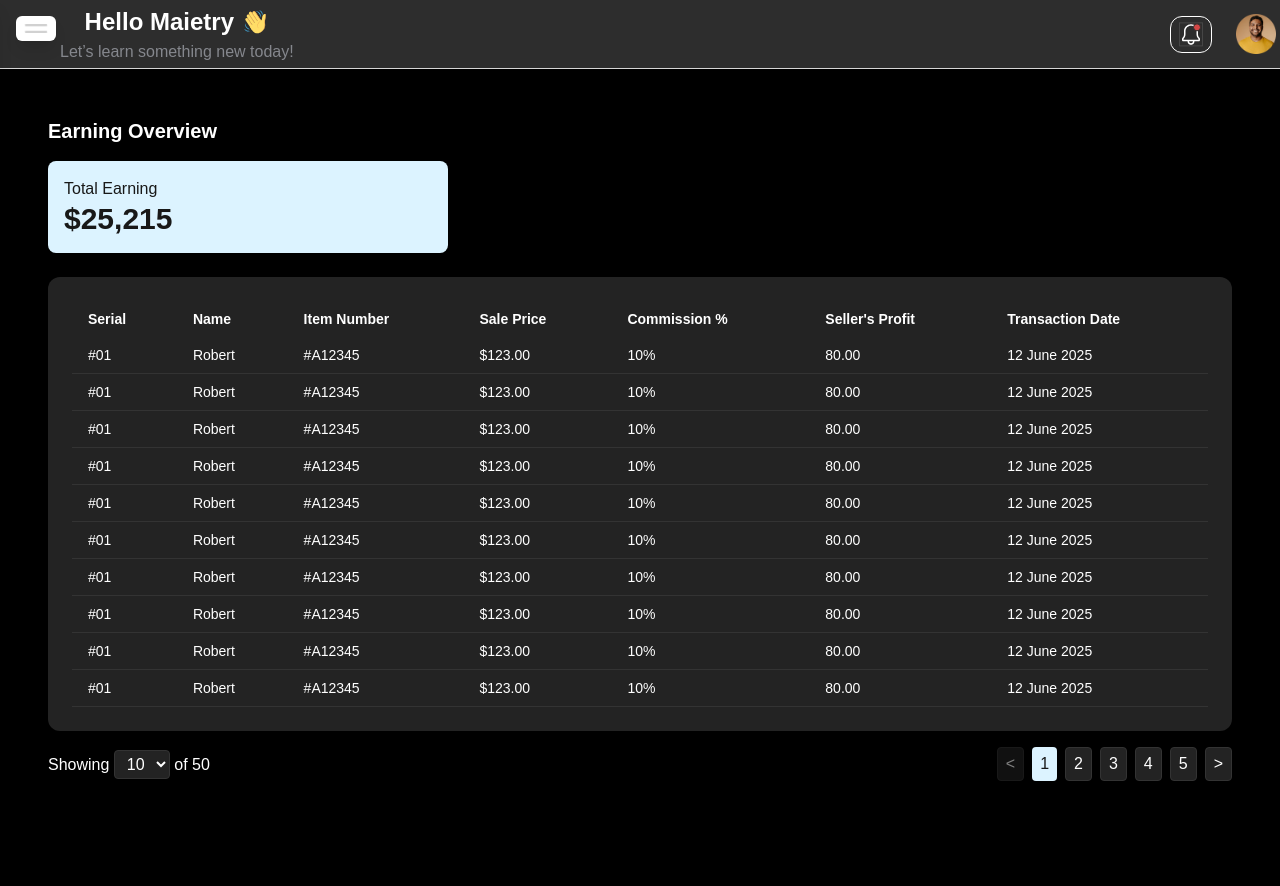
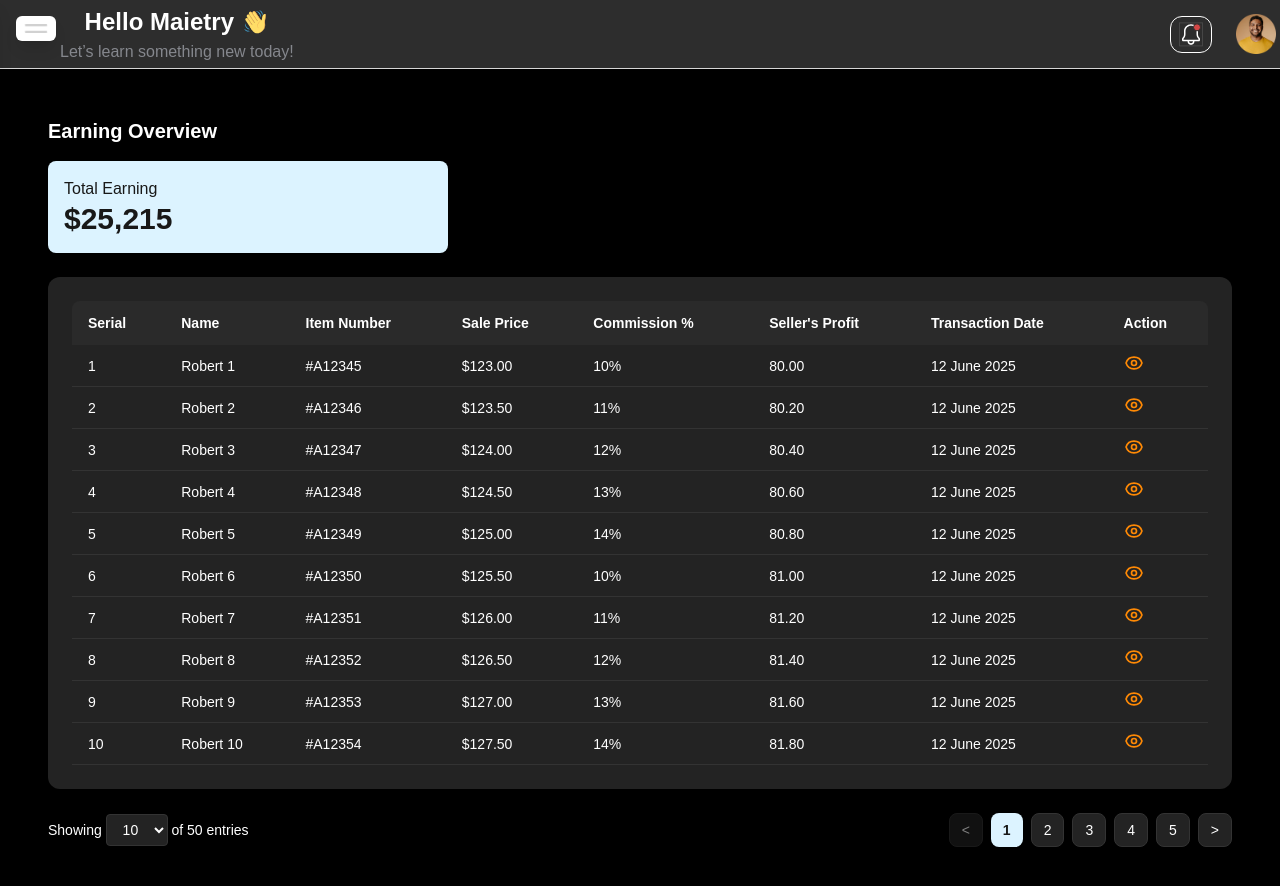
Before and after one commit to alzinan1234/Arkive-admin-panel, a Next.js app: page /admin/earning in a window 1280 px wide. Shown: the top 886 px of the page. Built offline with nearby package versions, Linux system fonts and the light colour scheme.

Commit message:
update earning page

```diff
--- a/src/app/admin/earning/[id]/page.js
+++ b/src/app/admin/earning/[id]/page.js
@@ -1,153 +1,168 @@
-// app/vendor/earnings/[id]/page.js
+// src/app/earnings/[id]/page.jsx
 "use client";
 
-import React, { useState, useEffect } from 'react';
-import { useRouter } from 'next/navigation';
-import Image from 'next/image';
-import { X } from 'lucide-react';
+import React, { useState, useEffect } from "react";
+import { useRouter } from "next/navigation"; // Import useRouter for navigation
+import { motion } from "framer-motion"; // Only motion is needed, AnimatePresence is for conditional rendering within one component
 
-// Import your dummy data (assuming you have a centralized data source)
-// For demonstration, I'll copy the relevant dummy data structure here.
-// In a real application, you'd import 'mockOrders' or 'dummyWeeklyData' directly.
-const allTransactions = [
-    ...Array.from({ length: 90 }).map((_, i) => ({
-        serial: `INV093${i}`,
-        userName: "Nothing Studio",
-        userType: "Service provider",
-        subscriptionType: "Annual Fee",
-        amount: 50,
-        accNumber: `4548465446`,
-        date: `Aug. 15, 2023 02:29 PM`,
-        fullName: "Jane Cooper",
-        email: "abc@example.com",
-        phone: "(319) 555-0115",
-        transactionID: `TXN${100000 + i}`,
-        accHolderName: "Wade Warren",
-        receivedAmount: 50,
-        detectPercentage: 10,
-        finalAmount: 45,
-        userImagePath: "/image/user-photo.png",
-    })),
-    ...Array.from({ length: 75 }).map((_, i) => ({
-        serial: `INV094${i}`,
-        userName: "Design Co.",
-        userType: "Agency",
-        subscriptionType: "Monthly Subscription",
-        amount: 150,
-        accNumber: `987654321${i % 10}`,
-        date: `Sep. 01, 2023 10:00 AM`,
-        fullName: "John Doe",
-        email: "john.doe@example.com",
-        phone: "(123) 456-7890",
-        transactionID: `TXN${200000 + i}`,
-        accHolderName: "Alice Smith",
-        receivedAmount: 150,
-        detectPercentage: 15,
-        finalAmount: 127.5,
-        userImagePath: "/image/user-photo.png",
-    })),
-];
+// Dummy data for demonstration (ideally, this would be fetched from an API)
+const dummyData = Array.from({ length: 50 }).map((_, i) => ({
+  id: i + 1, // Add a unique ID for better keying
+  name: `Robert ${i + 1}`,
+  itemNumber: `#A${12345 + i}`,
+  salePrice: `$${(123 + i * 0.5).toFixed(2)}`,
+  commission: `${(10 + i % 5)}%`,
+  profit: `${(80 + i * 0.2).toFixed(2)}`,
+  date: `12 June 2025`,
+  description: `Detailed description for item #A${12345 + i}. This item was sold on 12 June 2025, generating a significant profit. Buyer: Customer ${i % 10 + 1}, Payment Method: Card ending in **** ${1234 + i % 100}.`,
+  buyer: `Customer ${i % 10 + 1}`,
+  paymentMethod: `Card ending in **** ${1234 + i % 100}`,
+}));
 
+export default function EarningDetailsPage({ params }) {
+  const router = useRouter();
+  const earningId = params.id; // Get the ID from the URL params
 
-const TransactionDetailsPage = ({ params }) => {
-    const router = useRouter();
-    const { id } = params; // Get the transaction ID from the URL
-    const [transaction, setTransaction] = useState(null);
+  const [earningDetails, setEarningDetails] = useState(null);
+  const [loading, setLoading] = useState(true);
+  const [error, setError] = useState(null);
 
   useEffect(() => {
-        if (id) {
-            // In a real application, you would fetch this from an API
-            // For now, we'll find it in our combined dummy data
-            const foundTransaction = allTransactions.find(t => t.transactionID === id);
-            setTransaction(foundTransaction);
+    if (earningId) {
+      const fetchDetails = async () => {
+        try {
+          setLoading(true);
+          setError(null);
+          // Simulate API call delay
+          await new Promise(resolve => setTimeout(resolve, 300));
+
+          // Find the item from dummyData based on the ID
+          const foundItem = dummyData.find(item => item.id === Number(earningId));
+
+          if (foundItem) {
+            setEarningDetails(foundItem);
+          } else {
+            setError('Earning record not found.');
           }
-    }, [id]);
-
-    const handleClose = () => {
-        router.back(); // Go back to the previous page (EarningsTable)
+        } catch (err) {
+          console.error("Failed to fetch earning details:", err);
+          setError('Failed to load earning details.');
+        } finally {
+          setLoading(false);
+        }
       };
 
-    if (!transaction) {
+      fetchDetails();
+    }
+  }, [earningId]);
+
+  if (loading) {
     return (
-            <div className="min-h-screen flex items-center justify-center bg-gray-100 text-gray-800">
-                <p>Loading transaction details or transaction not found...</p>
+      <div className="min-h-screen flex items-center justify-center bg-[#121212] text-white">
+        <p>Loading earning details...</p>
       </div>
     );
   }
 
-    // Determine the user image to display
-    const userImage = transaction.userImagePath || "/image/default-user.png"; // Fallback if userImagePath is missing
+  if (error) {
+    return (
+      <div className="min-h-screen flex flex-col items-center justify-center bg-[#121212] text-red-500 p-4">
+        <p className="mb-4">Error: {error}</p>
+        <button
+          onClick={() => router.back()}
+          className="px-6 py-3 bg-[#DCF3FF] text-[#181818] font-semibold rounded-md hover:bg-white transition-colors duration-200 focus:outline-none focus:ring-2 focus:ring-[#DCF3FF]"
+        >
+          Go Back
+        </button>
+      </div>
+    );
+  }
+
+  if (!earningDetails) {
+    return (
+      <div className="min-h-screen flex flex-col items-center justify-center bg-[#121212] text-white p-4">
+        <p className="mb-4">Earning record not found for ID: {earningId}.</p>
+        <button
+          onClick={() => router.back()}
+          className="px-6 py-3 bg-[#DCF3FF] text-[#181818] font-semibold rounded-md hover:bg-white transition-colors duration-200 focus:outline-none focus:ring-2 focus:ring-[#DCF3FF]"
+        >
+          Go Back
+        </button>
+      </div>
+    );
+  }
 
   return (
-        <div className="relative min-h-screen bg-gray-100 flex items-center justify-center p-4">
-            <style jsx global>{`
-                @import url('https://fonts.googleapis.com/css2?family=Inter:wght@400;500;600;700&display=swap');
-                body {
-                    font-family: 'Inter', sans-serif;
-                }
-            `}</style>
-            <div className="relative bg-white rounded-xl shadow-lg p-6 max-w-md w-full sm:p-8">
-                {/* Close Button (Red Circle with White X) */}
+    <motion.div
+      className="min-h-screen bg-[#121212] font-inter text-white p-4 sm:p-8"
+      initial={{ opacity: 0, y: 20 }} // Animation for page entry
+      animate={{ opacity: 1, y: 0 }}
+      transition={{ duration: 0.5 }}
+    >
+      <div className="max-w-4xl mx-auto bg-[#232323] rounded-xl p-6 sm:p-8 shadow-2xl">
+        <div className="flex justify-between items-center mb-6">
+          <h1 className="text-2xl sm:text-3xl font-bold text-[#DCF3FF]">Earning Details </h1>
           <button
-                    onClick={handleClose}
-                    className="absolute -top-3 -right-3 w-10 h-10 bg-[#B92921] rounded-full flex items-center justify-center shadow-md hover:bg-red-700 transition-colors duration-200"
+            onClick={() => router.back()}
+            className="text-gray-400 hover:text-white transition-colors duration-200"
+            aria-label="Go back"
           >
-                    <X className="text-white" size={24} strokeWidth={2} />
+            <svg xmlns="http://www.w3.org/2000/svg" className="h-6 w-6" fill="none" viewBox="0 0 24 24" stroke="currentColor">
+              <path strokeLinecap="round" strokeLinejoin="round" strokeWidth="2" d="M6 18L18 6M6 6l12 12" />
+            </svg>
           </button>
-
-                <div className="flex flex-col items-center sm:flex-row sm:items-start sm:gap-6 mb-6">
-                    {/* User Image */}
-                    <div className="flex-shrink-0 mb-4 sm:mb-0">
-                        <Image
-                            src={userImage}
-                            alt="User"
-                            width={100}
-                            height={100}
-                            className="rounded-full object-cover border border-gray-200"
-                            onError={(e) => { e.target.onerror = null; e.target.src = "/image/default-user.png"; }} // Fallback image if userImagePath fails
-                            unoptimized // Add unoptimized if image optimization causes issues with external URLs
-                        />
         </div>
 
-                    {/* User Details */}
-                    <div className="text-center sm:text-left">
-                        <p className="text-gray-800 text-lg font-semibold mb-1">Full name : {transaction.fullName}</p>
-                        <p className="text-gray-600 text-sm mb-1">Email: {transaction.email}</p>
-                        <p className="text-gray-600 text-sm">Phone number: {transaction.phone}</p>
+        <div className="grid grid-cols-1 md:grid-cols-2 gap-4 mb-6">
+          <div>
+            <p className="text-gray-400">Name:</p>
+            <p className="text-lg font-medium">{earningDetails.name}</p>
+          </div>
+          <div>
+            <p className="text-gray-400">Item Number:</p>
+            <p className="text-lg font-medium">{earningDetails.itemNumber}</p>
+          </div>
+          <div>
+            <p className="text-gray-400">Sale Price:</p>
+            <p className="text-lg font-medium">{earningDetails.salePrice}</p>
+          </div>
+          <div>
+            <p className="text-gray-400">Commission:</p>
+            <p className="text-lg font-medium">{earningDetails.commission}</p>
+          </div>
+          <div>
+            <p className="text-gray-400">Sellers Profit:</p>
+            <p className="text-lg font-medium">{earningDetails.profit}</p>
+          </div>
+          <div>
+            <p className="text-gray-400">Transaction Date:</p>
+            <p className="text-lg font-medium">{earningDetails.date}</p>
           </div>
         </div>
 
-                <h3 className="text-gray-800 text-xl font-bold mb-4 border-b pb-2 border-gray-200">Transaction Details :</h3>
+        <div className="mb-6">
+          <p className="text-gray-400">Description:</p>
+          <p className="text-base">{earningDetails.description}</p>
+        </div>
 
-                {/* Transaction Details */}
-                <div className="grid grid-cols-2 gap-y-3 text-sm">
-                    <p className="text-gray-600 font-medium">Transaction ID :</p>
-                    <p className="text-right text-gray-800 font-semibold">{transaction.transactionID}</p>
-
-                    <p className="text-gray-600 font-medium">A/C holder name:</p>
-                    <p className="text-right text-gray-800">{transaction.accHolderName}</p>
-
-                    <p className="text-gray-600 font-medium">A/C number:</p>
-                    <p className="text-right text-gray-800">
-                        {/* Mask account number */}
-                        {transaction.accNumber ? `**** **** *${transaction.accNumber.slice(-3)}` : 'N/A'}
-                    </p>
-
-                    <p className="text-gray-600 font-medium">Received amount:</p>
-                    <p className="text-right text-gray-800">${transaction.receivedAmount.toFixed(2)}</p>
-
-                    <p className="text-gray-600 font-medium">Detect Percentage:</p>
-                    <p className="text-right text-gray-800">
-                        {/* Assuming detectPercentage is a number representing a dollar amount here */}
-                        ${transaction.detectPercentage.toFixed(2)}
-                    </p>
-
-                    <p className="text-gray-800 font-semibold text-base">Final Amount:</p>
-                    <p className="text-right text-gray-800 font-semibold text-base">${transaction.finalAmount.toFixed(2)}</p>
+        <div className="grid grid-cols-1 md:grid-cols-2 gap-4">
+          <div>
+            <p className="text-gray-400">Buyer:</p>
+            <p className="text-base">{earningDetails.buyer}</p>
+          </div>
+          <div>
+            <p className="text-gray-400">Payment Method:</p>
+            <p className="text-base">{earningDetails.paymentMethod}</p>
           </div>
         </div>
+
+        <button
+          onClick={() => router.back()}
+          className="mt-8 w-full px-6 py-3 bg-[#DCF3FF] text-[#181818] font-semibold rounded-md hover:bg-white transition-colors duration-200 focus:outline-none focus:ring-2 focus:ring-[#DCF3FF]"
+        >
+          Go Back to List
+        </button>
       </div>
+    </motion.div>
   );
-};
-
-export default TransactionDetailsPage;
+}
--- a/src/components/EarningsTables/EarningsTable.jsx
+++ b/src/components/EarningsTables/EarningsTable.jsx
@@ -1,77 +1,139 @@
-// components/EarningsTable.js
 "use client";
 
 import React, { useState } from "react";
+import { useRouter } from "next/navigation"; // Import useRouter
 
 // Dummy data for demonstration
 const dummyData = Array.from({ length: 50 }).map((_, i) => ({
-  serial: "#01",
-  name: "Robert",
-  itemNumber: "#A12345",
-  salePrice: "$123.00",
-  commission: "10%",
-  profit: "80.00",
-  date: "12 June 2025",
+  id: i + 1, // Add a unique ID for better keying
+  name: `Robert ${i + 1}`,
+  itemNumber: `#A${12345 + i}`,
+  salePrice: `$${(123 + i * 0.5).toFixed(2)}`,
+  commission: `${(10 + i % 5)}%`,
+  profit: `${(80 + i * 0.2).toFixed(2)}`,
+  date: `12 June 2025`, // Keeping date static for simplicity
 }));
 
-const itemsPerPage = 10;
+export default function EarningsTable() {
+  const router = useRouter(); // Initialize useRouter
+  const [currentPage, setCurrentPage] = useState(1);
+  const [itemsPerPage, setItemsPerPage] = useState(10); // State for items per page
 
-export default function EarningsTable() {
-  const [currentPage, setCurrentPage] = useState(1);
   const totalPages = Math.ceil(dummyData.length / itemsPerPage);
   const paginatedData = dummyData.slice(
     (currentPage - 1) * itemsPerPage,
     currentPage * itemsPerPage
   );
 
+  // Handle change in items per page dropdown
+  const handleItemsPerPageChange = (e) => {
+    setItemsPerPage(Number(e.target.value));
+    setCurrentPage(1); // Reset to first page when items per page changes
+  };
+
+  // Handle click on the view icon
+  const handleViewDetails = (id) => {
+    router.push(`/admin/earning/${id}`); // Navigate to the dynamic details page
+  };
+
   return (
-    <div className=" min-h-screen p-8">
+    <div className="min-h-screen p-4 sm:p-8  font-inter">
+      {/* Earnings Overview Card */}
       <h2 className="text-white text-xl font-bold mb-4">Earning Overview</h2>
-      <div className="bg-[#DCF3FF] rounded-lg p-4 mb-6 w-[400px]">
-        <div className="text-[#181818] text-md">Total Earning</div>
+      <div className="bg-[#DCF3FF] rounded-lg p-4 mb-6 w-full sm:w-[400px] shadow-lg">
+        <div className="text-[#181818] text-md font-medium">Total Earning</div>
         <div className="text-3xl font-bold text-[#181818]">$25,215</div>
       </div>
-      <div className="bg-[#232323] rounded-xl p-6">
-        <table className="w-full text-sm text-white">
-          <thead>
-            <tr className="text-left">
-              <th className="py-2 px-4">Serial</th>
-              <th className="py-2 px-4">Name</th>
-              <th className="py-2 px-4">Item Number</th>
-              <th className="py-2 px-4">Sale Price</th>
-              <th className="py-2 px-4">Commission %</th>
-              <th className="py-2 px-4">Seller's Profit</th>
-              <th className="py-2 px-4">Transaction Date</th>
+
+      {/* Earnings Table */}
+      <div className="bg-[#232323] rounded-xl p-4 sm:p-6 shadow-xl overflow-x-auto">
+        <table className="w-full text-sm text-white table-auto">
+          <thead className="text-left bg-[#2a2a2a]">
+            <tr>
+              <th className="py-3 px-4 rounded-tl-lg">Serial</th>
+              <th className="py-3 px-4">Name</th>
+              <th className="py-3 px-4">Item Number</th>
+              <th className="py-3 px-4">Sale Price</th>
+              <th className="py-3 px-4">Commission %</th>
+              <th className="py-3 px-4">Seller's Profit</th>
+              <th className="py-3 px-4">Transaction Date</th>
+              <th className="py-3 px-4 rounded-tr-lg">Action</th>
             </tr>
           </thead>
           <tbody>
             {paginatedData.map((item, idx) => (
-              <tr key={idx} className="border-b border-[#333]">
-                <td className="py-2 px-4">{item.serial}</td>
+              <tr key={item.id} className="border-b border-[#333] hover:bg-[#2a2a2a] transition-colors duration-200">
+                <td className="py-2 px-4">
+                  {(currentPage - 1) * itemsPerPage + idx + 1}
+                </td>
                 <td className="py-2 px-4">{item.name}</td>
                 <td className="py-2 px-4">{item.itemNumber}</td>
                 <td className="py-2 px-4">{item.salePrice}</td>
                 <td className="py-2 px-4">{item.commission}</td>
                 <td className="py-2 px-4">{item.profit}</td>
                 <td className="py-2 px-4">{item.date}</td>
+                <td className="py-2 px-4">
+                  {/* View Icon */}
+                  <button
+                    onClick={() => handleViewDetails(item.id)} // Call handler on click
+                    className="text-[#DCF3FF] hover:text-white transition-colors duration-200"
+                    aria-label={`View details for ${item.name}`}
+                    title="View Details"
+                  >
+                    <svg
+                      className="h-5 w-5 text-orange-400 cursor-pointer"
+                      fill="none"
+                      stroke="currentColor"
+                      viewBox="0 0 24 24"
+                      xmlns="http://www.w3.org/2000/svg"
+                    >
+                      <path
+                        strokeLinecap="round"
+                        strokeLinejoin="round"
+                        strokeWidth="2"
+                        d="M15 12a3 3 0 11-6 0 3 3 0 016 0z"
+                      ></path>
+                      <path
+                        strokeLinecap="round"
+                        strokeLinejoin="round"
+                        strokeWidth="2"
+                        d="M2.458 12C3.732 7.943 7.523 5 12 5c4.478 0 8.268 2.943 9.542 7-1.274 4.057-5.064 7-9.542 7-4.477 0-8.268-2.943-9.542-7z"
+                      ></path>
+                    </svg>
+                  </button>
+                </td>
               </tr>
             ))}
           </tbody>
         </table>
       </div>
-      <div className="flex justify-between items-center mt-4 text-white">
-        <div>
+
+      {/* Pagination Controls */}
+      <div className="flex flex-col sm:flex-row justify-between items-center mt-6 text-white text-sm">
+        {/* Items per page dropdown */}
+        <div className="mb-4 sm:mb-0">
           Showing{" "}
-          <select className="bg-[#232323] border border-[#333] rounded px-2 py-1">
-            <option>10</option>
+          <select
+            className="bg-[#232323] border border-[#333] rounded px-3 py-1.5 focus:outline-none focus:ring-2 focus:ring-[#DCF3FF] text-white"
+            value={itemsPerPage}
+            onChange={handleItemsPerPageChange}
+            aria-label="Items per page"
+          >
+            <option value="5">5</option>
+            <option value="10">10</option>
+            <option value="20">20</option>
+            <option value="50">50</option>
           </select>{" "}
-          of {dummyData.length}
+          of {dummyData.length} entries
         </div>
+
+        {/* Page navigation buttons */}
         <div className="flex gap-2">
           <button
             onClick={() => setCurrentPage(currentPage - 1)}
             disabled={currentPage === 1}
-            className="px-2 py-1 rounded bg-[#232323] border border-[#333] disabled:opacity-50"
+            className="px-3 py-1.5 rounded-lg bg-[#232323] border border-[#333] disabled:opacity-50 disabled:cursor-not-allowed hover:bg-[#3a3a3a] transition-colors duration-200 focus:outline-none focus:ring-2 focus:ring-[#DCF3FF]"
+            aria-label="Previous page"
           >
             {"<"}
           </button>
@@ -79,11 +141,12 @@ export default function EarningsTable() {
             <button
               key={i}
               onClick={() => setCurrentPage(i + 1)}
-              className={`px-2 py-1 rounded ${
+              className={`px-3 py-1.5 rounded-lg ${
                 currentPage === i + 1
-                  ? "bg-[#DCF3FF] text-[#181818]"
-                  : "bg-[#232323] border border-[#333]"
-              }`}
+                  ? "bg-[#DCF3FF] text-[#181818] font-bold"
+                  : "bg-[#232323] border border-[#333] hover:bg-[#3a3a3a]"
+              } transition-colors duration-200 focus:outline-none focus:ring-2 focus:ring-[#DCF3FF]`}
+              aria-label={`Page ${i + 1}`}
             >
               {i + 1}
             </button>
@@ -91,7 +154,8 @@ export default function EarningsTable() {
           <button
             onClick={() => setCurrentPage(currentPage + 1)}
             disabled={currentPage === totalPages}
-            className="px-2 py-1 rounded bg-[#232323] border border-[#333] disabled:opacity-50"
+            className="px-3 py-1.5 rounded-lg bg-[#232323] border border-[#333] disabled:opacity-50 disabled:cursor-not-allowed hover:bg-[#3a3a3a] transition-colors duration-200 focus:outline-none focus:ring-2 focus:ring-[#DCF3FF]"
+            aria-label="Next page"
           >
             {">"}
           </button>
--- a/src/components/RegistrationTable.jsx
+++ b/src/components/RegistrationTable.jsx
@@ -365,7 +365,7 @@ export default function UserList() {
                           </button>
                         )}
                         {/* Delete icon */}
-                        <button
+                        {/* <button
                           onClick={() => handleDelete(user)}
                           title="Delete user"
                         >
@@ -383,7 +383,7 @@ export default function UserList() {
                               d="M6 18L18 6M6 6l12 12"
                             />
                           </svg>
-                        </button>
+                        </button> */}
                       </div>
                     </td>
                   </tr>
```
Also changed, not shown: src/components/UserList/UserList.jsx (+11 -6 lines). Lines whose indentation alone changed are shown as unchanged.
